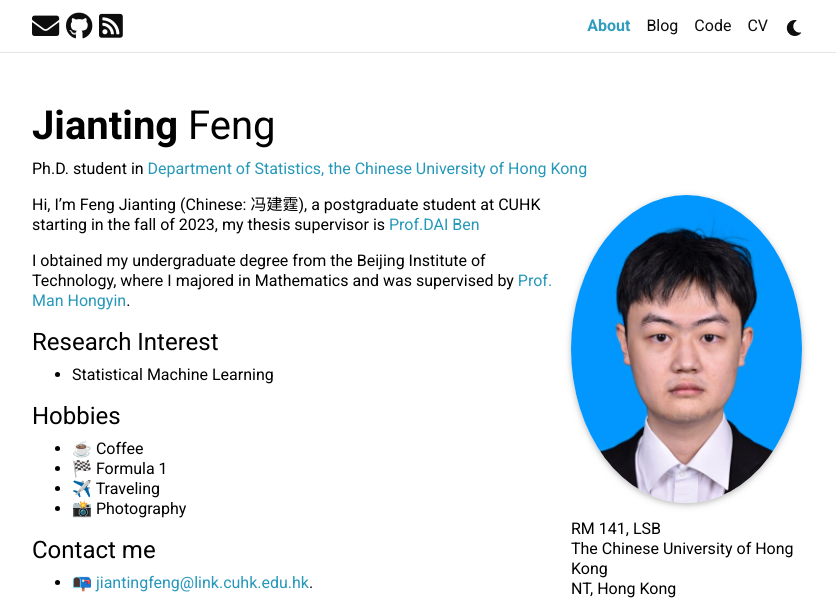
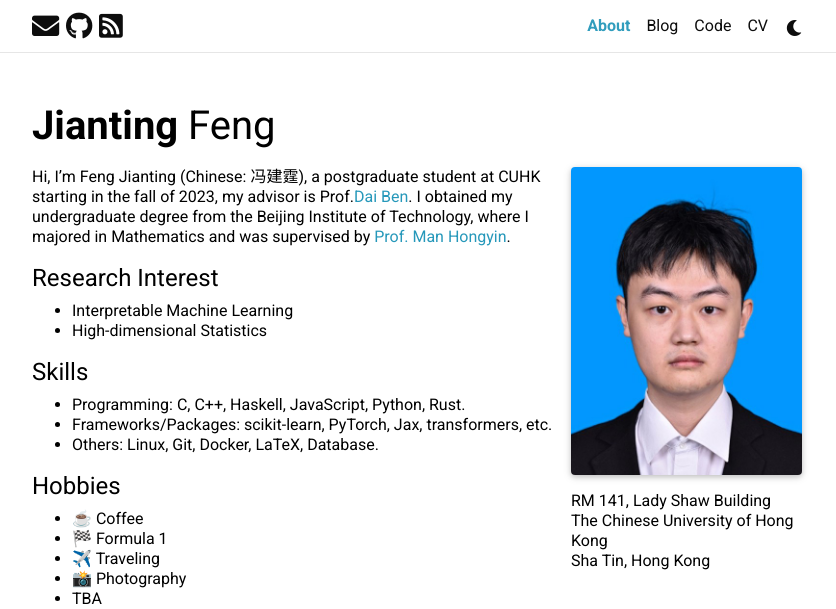
Before and after one commit to JiantingFeng/JiantingFeng.github.io, a Jekyll site: the page built from _pages/about.md, in a window 1280 px wide and 1282 px high. Shown: the top 609 px of the window, without its empty margins (223-1059 px from the left). Built offline with Jekyll 4.4.1, drawn with Linux system fonts in a browser that asks for light colours; full-size pictures stand in for the smaller copies a plugin makes; comment, search, counter and statistics services are not loaded; a style sheet for code colours, icons or effects is not loaded; some of the changed text lies outside the part shown.

```diff
--- a/_config.yml
+++ b/_config.yml
@@ -46,7 +46,7 @@ rss_icon: true
 # -----------------------------------------------------------------------------
 
 navbar_fixed: true
-footer_fixed: true
+footer_fixed: false
 
 # Dimensions
 max_width: 800px
--- a/_pages/about.md
+++ b/_pages/about.md
@@ -2,37 +2,49 @@
 layout: about
 title: About
 permalink: /
-subtitle: Ph.D. student in <a href='https://www.sta.cuhk.edu.hk/'>Department of Statistics, the Chinese University of Hong Kong </a>
+# subtitle: Ph.D. student in <a href='https://www.sta.cuhk.edu.hk/'>Department of Statistics, the Chinese University of Hong Kong </a>
+subtitle:
 
 profile:
   align: right
   image: pic.jpg
-  image_circular: true # crops the image to make it circular
+  image_circular: false # crops the image to make it circular
   address: >
-    <p>RM 141, LSB</p>
+    <p>RM 141, Lady Shaw Building</p>
     <p>The Chinese University of Hong Kong</p>
-    <p>NT, Hong Kong</p>
+    <p>Sha Tin, Hong Kong</p>
 
 news: true # includes a list of news items
 selected_papers: false # includes a list of papers marked as "selected={true}"
 social: false # includes social icons at the bottom of the page
 ---
 
-Hi, I'm Feng Jianting (Chinese: 冯建霆), a postgraduate student at CUHK starting in the fall of 2023, my thesis supervisor is [Prof.DAI Ben](https://bendai.org)
-
+Hi, I'm Feng Jianting (Chinese: 冯建霆), a postgraduate student at CUHK starting in the fall of 2023, my advisor is Prof.[Dai Ben](https://bendai.org).
 I obtained my undergraduate degree from the **Beijing Institute of Technology**, where I majored in Mathematics and was supervised by [Prof. Man Hongyin](https://math.bit.edu.cn/szdw/jgml/jsyxtkxx/mhy/index.htm).
 
+
 #### Research Interest
-- Statistical Machine Learning
+- Interpretable Machine Learning
+- High-dimensional Statistics
+
+#### Skills
+- Programming: C, C++, Haskell, JavaScript, Python, Rust.
+- Frameworks/Packages: scikit-learn, PyTorch, Jax, transformers, etc.
+- Others: Linux, Git, Docker, LaTeX, Database.
+
 
 #### Hobbies
 - ☕️ Coffee
 - 🏁 Formula 1
 - ✈️ Traveling
 - 📸 Photography
+- TBA
+
+#### 🎶Current Listening
+[![spotify-github-profile](https://spotify-github-profile.vercel.app/api/view?uid=31hagi73kurhgw7kr7tgyvicdhfq&cover_image=true&theme=natemoo-re&show_offline=false&background_color=121212&interchange=false&bar_color=d375ff&bar_color_cover=true)](https://github.com/kittinan/spotify-github-profile)
 
 #### Contact me
 - 📭 [jiantingfeng@link.cuhk.edu.hk](mailto:jiantingfeng@link.cuhk.edu.hk).
 
 
-For additional information, please refer my [resume](/assets/pdf/resume.pdf).
+<!-- For additional information, please refer my [resume](/assets/pdf/resume.pdf). -->
```
